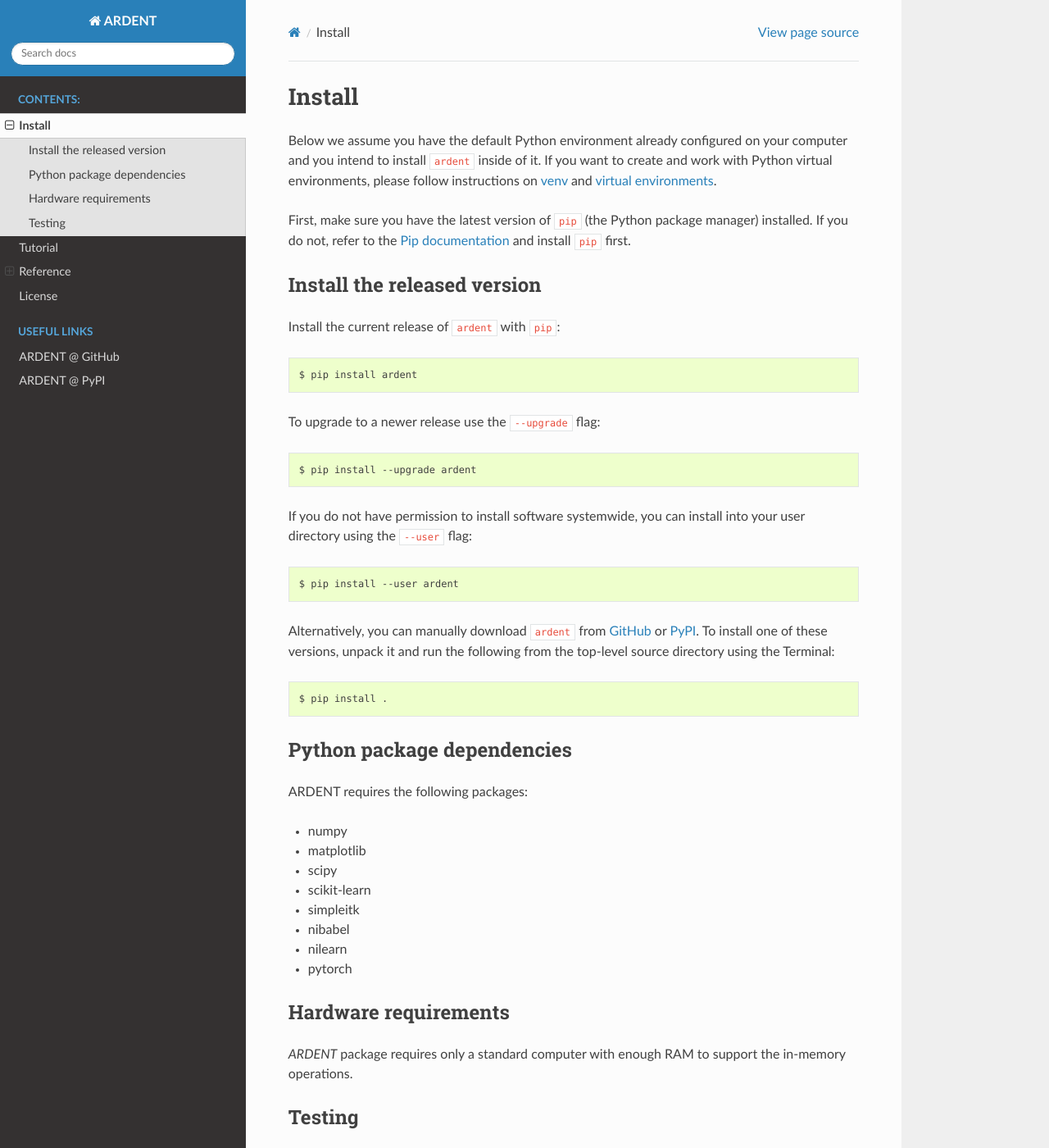
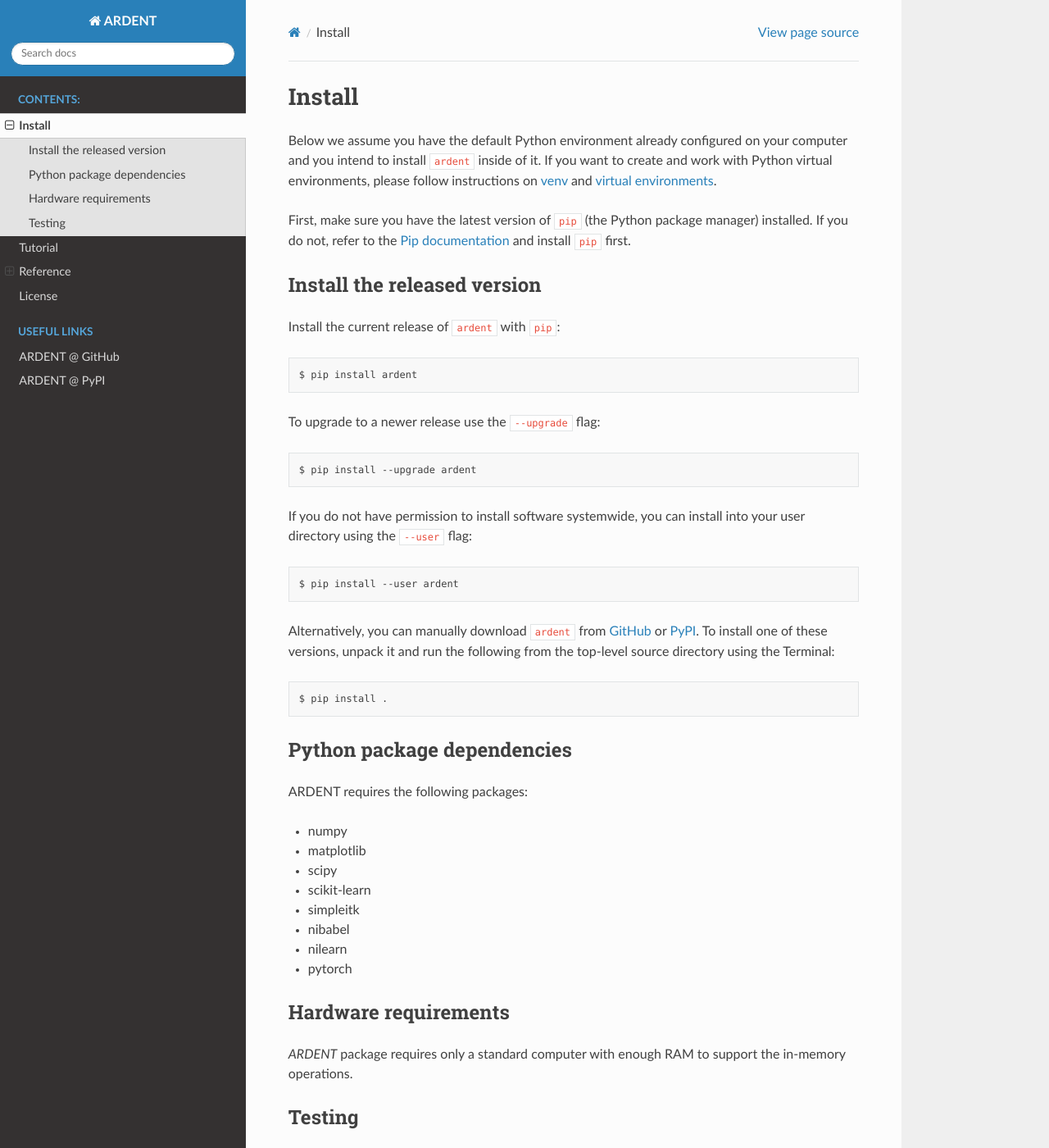
Before and after one commit to neurodata/ardent, a Sphinx documentation site: the page built from docs/install.rst, in a window 1280 px wide and 1400 px high. Shown: the whole window at 82% size. Built offline with Sphinx 7.4.7 and the Read the Docs theme 2.0.0, drawn with Linux system fonts in a browser that asks for light colours; pages that are not in the unit, such as notebooks, are missing from menus; the version number could not be read and is left out.

Commit message:
Test using pygments_style = None rather than 'sphinx'

```diff
--- a/docs/conf.py
+++ b/docs/conf.py
@@ -84,7 +84,7 @@
 # so a file named "default.css" will overwrite the builtin "default.css".
 # html_static_path = ["_static"]
 
-pygments_style = "sphinx"
+pygments_style = None # previosly: "sphinx"
 smartquotes = False
 
 # Use RTD Theme
```
